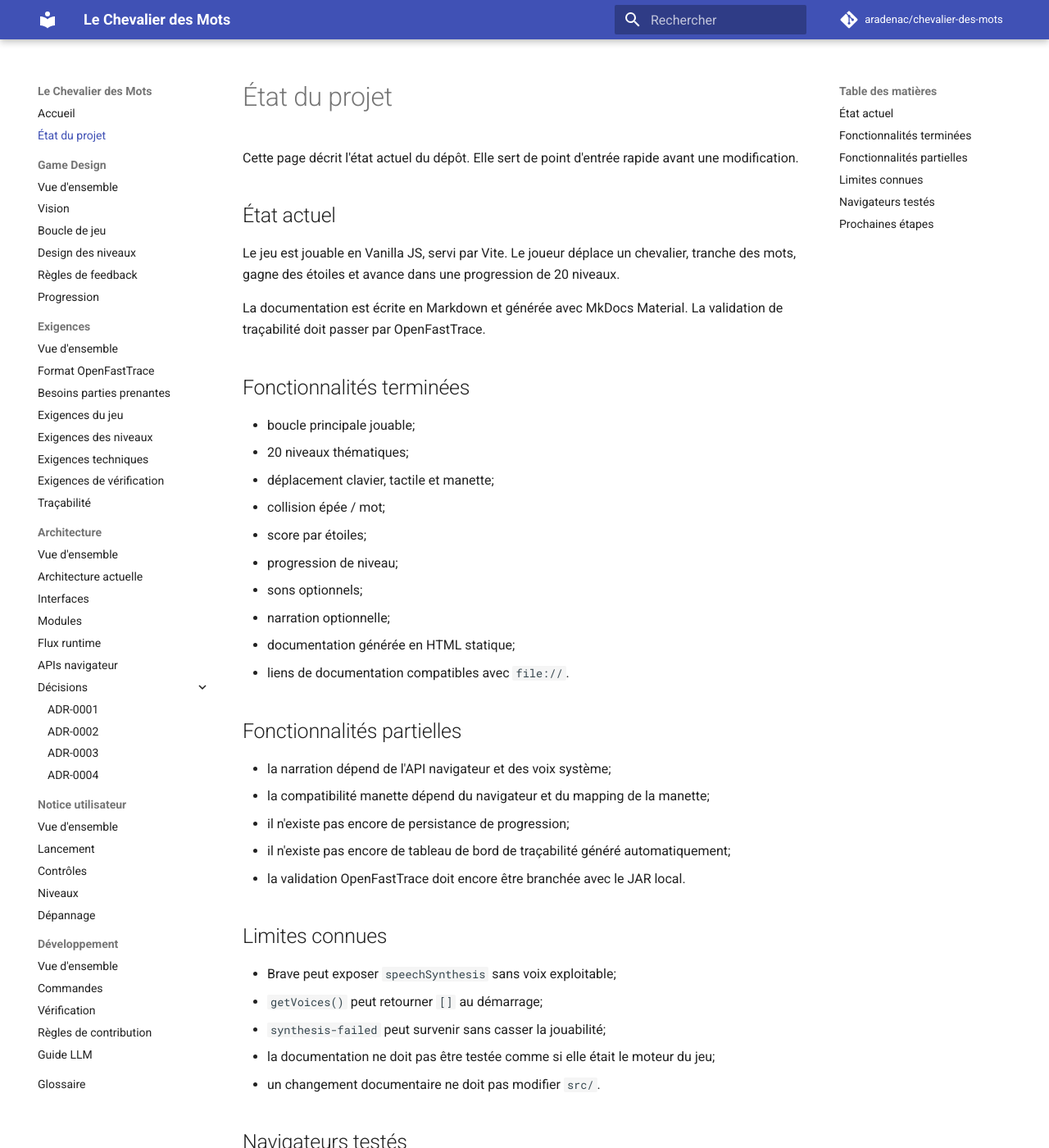
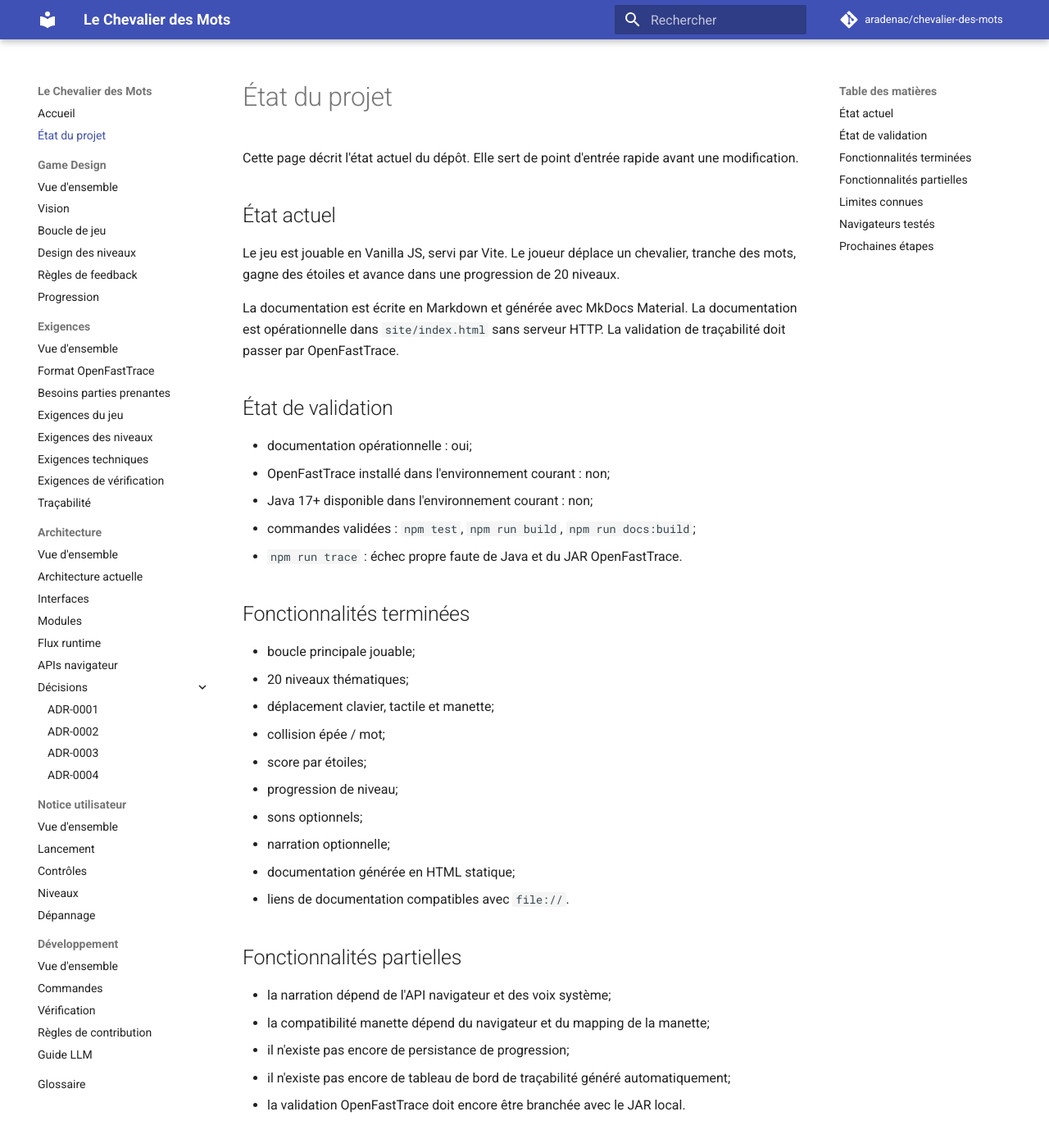
Before and after one commit to aradenac/chevalier-des-mots, an MkDocs documentation site: the page built from docs/project-status.md, in a window 1280 px wide and 1400 px high. Shown: the whole window at 82% size. Built offline with MkDocs 1.6.1 and Material for MkDocs 9.7.7, drawn with Linux system fonts in a browser that asks for light colours; comment, search, counter and statistics services are not loaded; some of the changed text lies outside the part shown.

Commit message:
docs: update project status

```diff
--- a/docs/project-status.md
+++ b/docs/project-status.md
@@ -9,7 +9,16 @@ Le jeu est jouable en Vanilla JS, servi par Vite.
 Le joueur déplace un chevalier, tranche des mots, gagne des étoiles et avance dans une progression de 20 niveaux.
 
 La documentation est écrite en Markdown et générée avec MkDocs Material.
+La documentation est opérationnelle dans `site/index.html` sans serveur HTTP.
 La validation de traçabilité doit passer par OpenFastTrace.
+
+## État de validation
+
+- documentation opérationnelle : oui;
+- OpenFastTrace installé dans l'environnement courant : non;
+- Java 17+ disponible dans l'environnement courant : non;
+- commandes validées : `npm test`, `npm run build`, `npm run docs:build`;
+- `npm run trace` : échec propre faute de Java et du JAR OpenFastTrace.
 
 ## Fonctionnalités terminées
 
@@ -39,6 +48,7 @@ La validation de traçabilité doit passer par OpenFastTrace.
 - `synthesis-failed` peut survenir sans casser la jouabilité;
 - la documentation ne doit pas être testée comme si elle était le moteur du jeu;
 - un changement documentaire ne doit pas modifier `src/`.
+- `npm run trace` ne peut pas réussir tant que `tools/openfasttrace/openfasttrace.jar` n'est pas présent et que Java 17+ n'est pas installé.
 
 ## Navigateurs testés
 
@@ -52,6 +62,6 @@ La validation de traçabilité doit passer par OpenFastTrace.
 ## Prochaines étapes
 
 1. Brancher OpenFastTrace dans `tools/trace.sh`.
-2. Ajouter des tags de traçabilité dans les docs, les tests et le code sans changer le gameplay.
+2. Installer Java 17+ et le JAR OpenFastTrace localement.
 3. Garder les spécifications synchronisées avec les tests.
 4. Réduire les doublons entre exigences et guide utilisateur.
```
